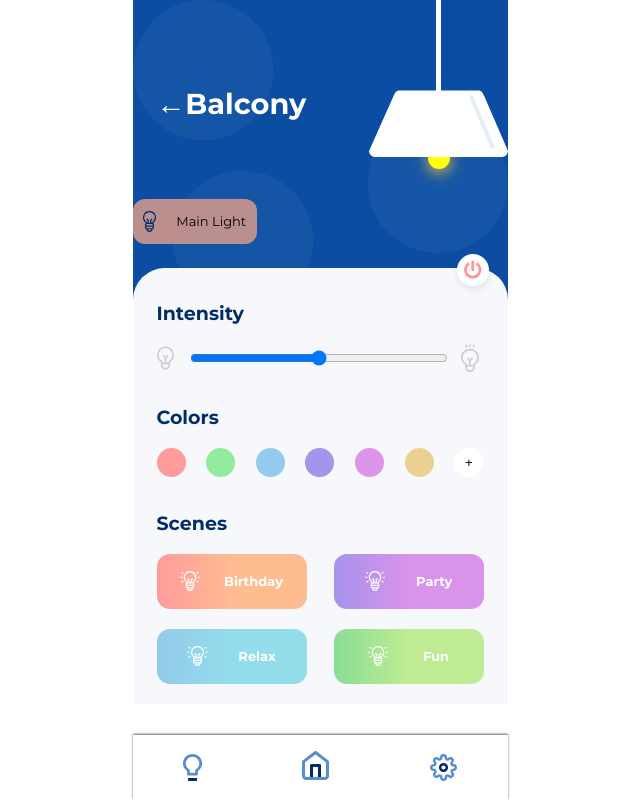
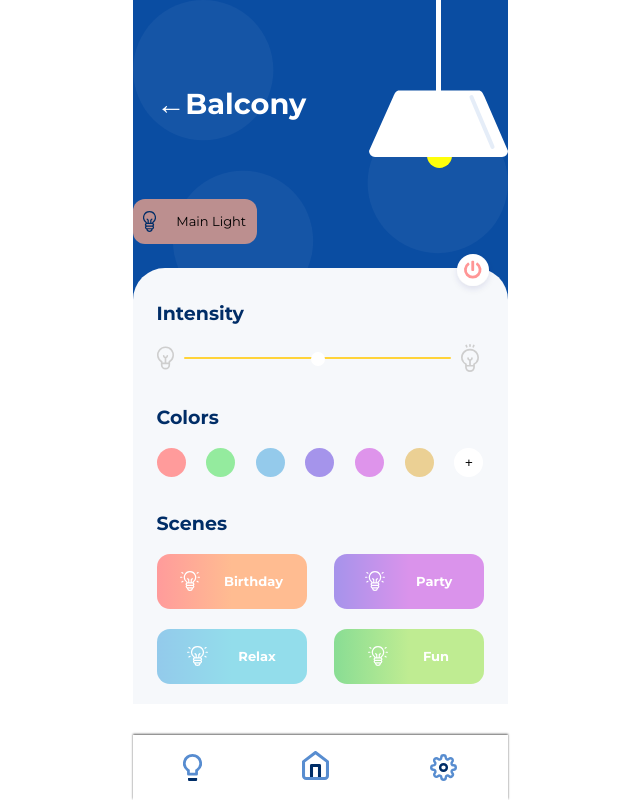
Before and after one commit to mikandermickey/Smartlights-projekt_v1, a React (Create React App) app: page /balcony in a window 1280 px wide. Shown: the whole page, without its empty margins (320-960 px from the left). Built offline with nearby package versions, Linux system fonts and the light colour scheme.

Commit message:
range styled

```diff
--- a/src/components/Brightness.js
+++ b/src/components/Brightness.js
@@ -9,7 +9,6 @@ const Brightness = () => {
         width: 20.13em;
     `;
     const styleRange = css`
-        width: 258px;
         margin: 0 10px;
         background-color: yellow;
     `;
@@ -19,8 +18,6 @@ const Brightness = () => {
             <label htmlFor="brightness"></label>
             <input className="range" css={styleRange} type="range" id="brightness" min="0" max="100" />
             <img src="data/img/on.svg" alt="Turned on" />
-
-
         </div>
     );
 }
--- a/src/components/LightBulbCSS.js
+++ b/src/components/LightBulbCSS.js
@@ -1,29 +1,22 @@
 /** @jsx jsx */
 import { css, jsx } from "@emotion/core";
 
-const LightBulbCSS = ({ fill, none }) => {
+const LightBulbCSS = ({ fill, none, opacity }) => {
+
     const style = css`
         position: absolute;
-        top: 126px;
-        right: 34px;
-        display:${none};`
+        top: 143px;
+        right: 56px;
+        display:${none};
+        width: 25px;
+        height: 25px;
+        border-radius: 50%;
+        background-color: ${fill};
+        opacity: ${opacity};
+
+        `;
     return (
-        <div css={style}>
-            <svg xmlns="http://www.w3.org/2000/svg" width="70" height="70" viewBox="0 0 70 70">
-                <defs>
-                    <filter id="Ellipse_10" x="0" y="0" width="70" height="70" filterUnits="userSpaceOnUse">
-                        <feOffset dy="3" input="SourceAlpha" />
-                        <feGaussianBlur stdDeviation="8" result="blur" />
-                        <feFlood floodColor="#ffc72f" />
-                        <feComposite operator="in" in2="blur" />
-                        <feComposite in="SourceGraphic" />
-                    </filter>
-                </defs>
-                <g transform="matrix(1, 0, 0, 1, 0, 0)" filter="url(#Ellipse_10)">
-                    <circle id="Ellipse_10-2" data-name="Ellipse 10" cx="11" cy="11" r="11" transform="translate(24 21)" fill={fill} />
-                </g>
-            </svg>
-        </div>
+        <div css={style}></div>
     );
 }
 
--- a/src/stylesheets/Range.scss
+++ b/src/stylesheets/Range.scss
@@ -1,3 +1,45 @@
-.range input[type=range]::-ms-track {
+input[type=range] {
+  -webkit-appearance: none; /* Hides the slider so that custom slider can be made */
+  width: 100%; /* Specific width is required for Firefox. */
+  background: transparent; /* Otherwise white in Chrome */
+}
+
+input[type=range]::-webkit-slider-thumb {
+  -webkit-appearance: none;
+}
+
+input[type=range]:focus {
+  outline: none; /* Removes the blue border. You should probably do some kind of focus styling for accessibility reasons though. */
+}
+
+input[type=range]::-ms-track {
   width: 100%;
+  cursor: pointer;
+
+  /* Hides the slider so custom styles can be added */
+  background: transparent;
+  border-color: transparent;
+  color: transparent;
 }
+ // STYLING AF THUMB
+input[type=range]::-webkit-slider-thumb {
+  -webkit-appearance: none;
+  height: 14px;
+  width: 14px;
+  border-radius: 50%;
+  background: #ffffff;
+  cursor: pointer;
+  margin-top: -5px;
+}
+
+input[type=range]::-webkit-slider-runnable-track {
+  width: 258px;
+  height: 2px;
+  cursor: pointer;
+  background: #FFD339;
+  border-radius: 1.3px;
+}
+
+input[type=range]:focus::-webkit-slider-runnable-track {
+  background: #FFD339;
+}
```
